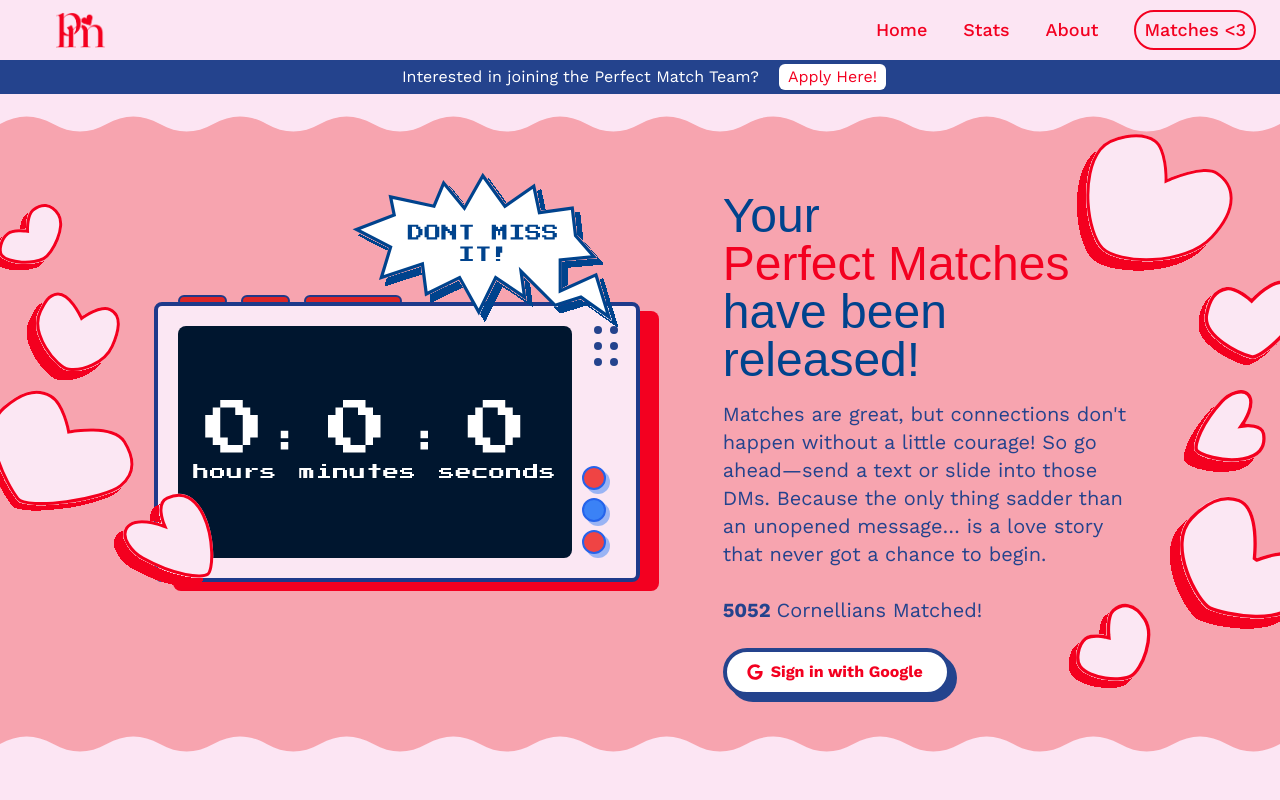
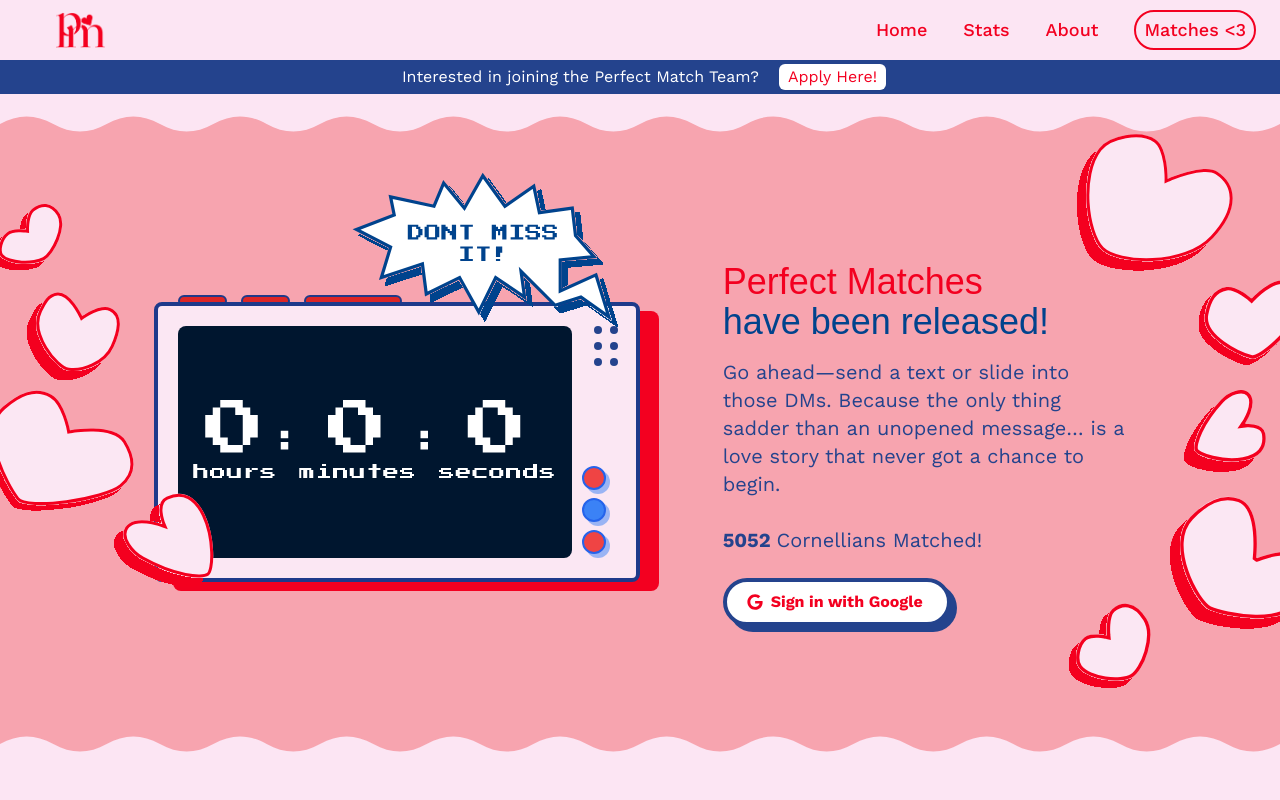
Before and after one commit to wyatt/perfect-match-web, a Next.js app: page / in a window 1280 px wide. Shown: the top 800 px of the page. Built offline with nearby package versions, Linux system fonts and the light colour scheme; no server answers; the database is empty; a web font is replaced by a local one.

Commit message:
Fixed home page

```diff
--- a/pages/index.tsx
+++ b/pages/index.tsx
@@ -85,13 +85,13 @@ const Home: NextPage = (props: any) => {
                         <div className="lg:w-1/2">
                             <div className="mx-2 max-w-xl text-center lg:text-left sm:mx-auto lg:ml-[17%] mt-8 sm:mt-0 opacity-100">
                                 <div className="">
-                                    <h1 className="text-4xl text-[#00438D] font-family-dela sm:text-3xl lg:text-5xl font-dela-gothic sm:mt-5">
-                                        Your <div className='text-pmred-500'> Perfect Matches </div> have been released!
+                                    <h1 className="text-4xl text-[#00438D] font-family-dela sm:text-3xl lg:text-4xl font-dela-gothic sm:mt-5">
+                                        <div className='text-pmred-500'> Perfect Matches </div> have been released!
                                     </h1>
                                 </div>
                                 <div className='font-work-sans'>
                                     <p className="text-lg text-pmblue-500 mt-4 lg:max-w-lg lg:text-left text-center lg:text-xl sm:leading-relaxed">
-                                        Matches are great, but connections don&apos;t happen without a little courage! So go ahead—send a text or slide into those DMs.
+                                        Go ahead—send a text or slide into those DMs.
                                         Because the only thing sadder than an unopened message… is a love story that never got a chance to begin.
                                         <br />
                                         <br />
```
